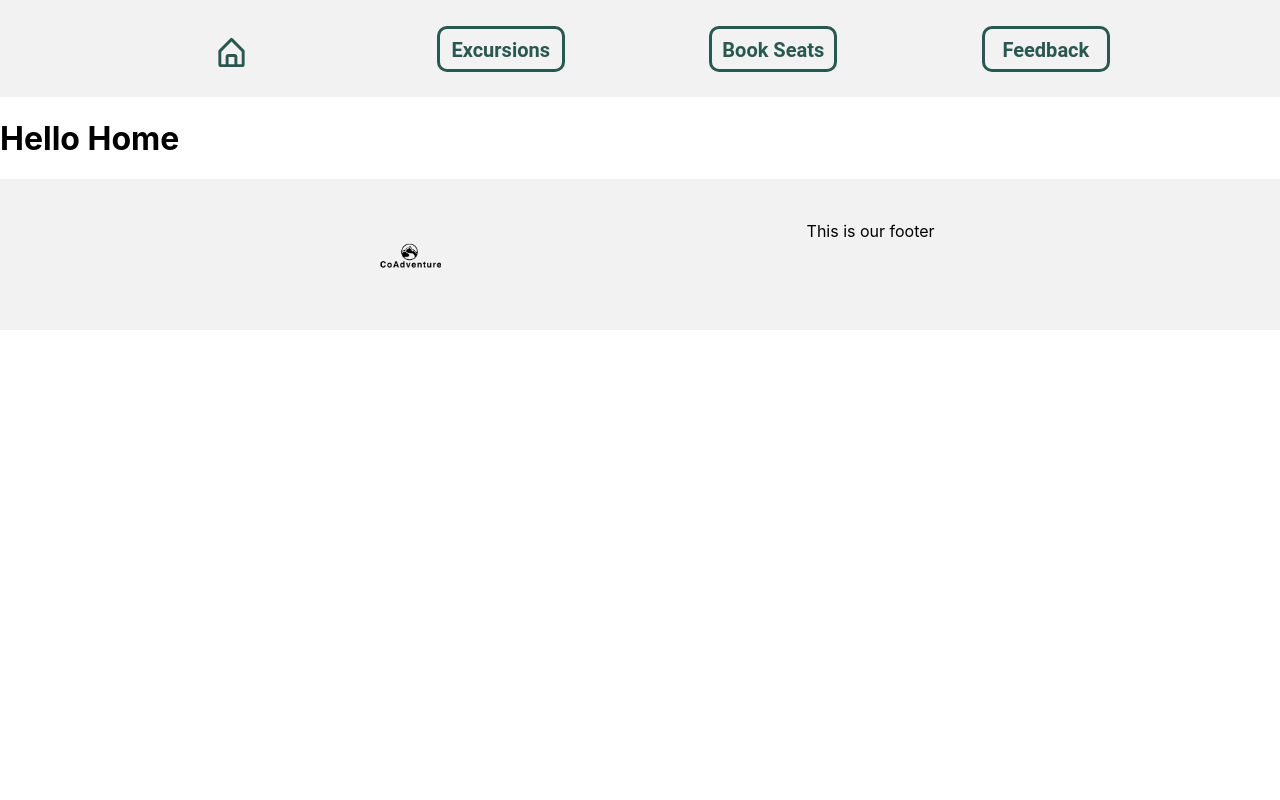
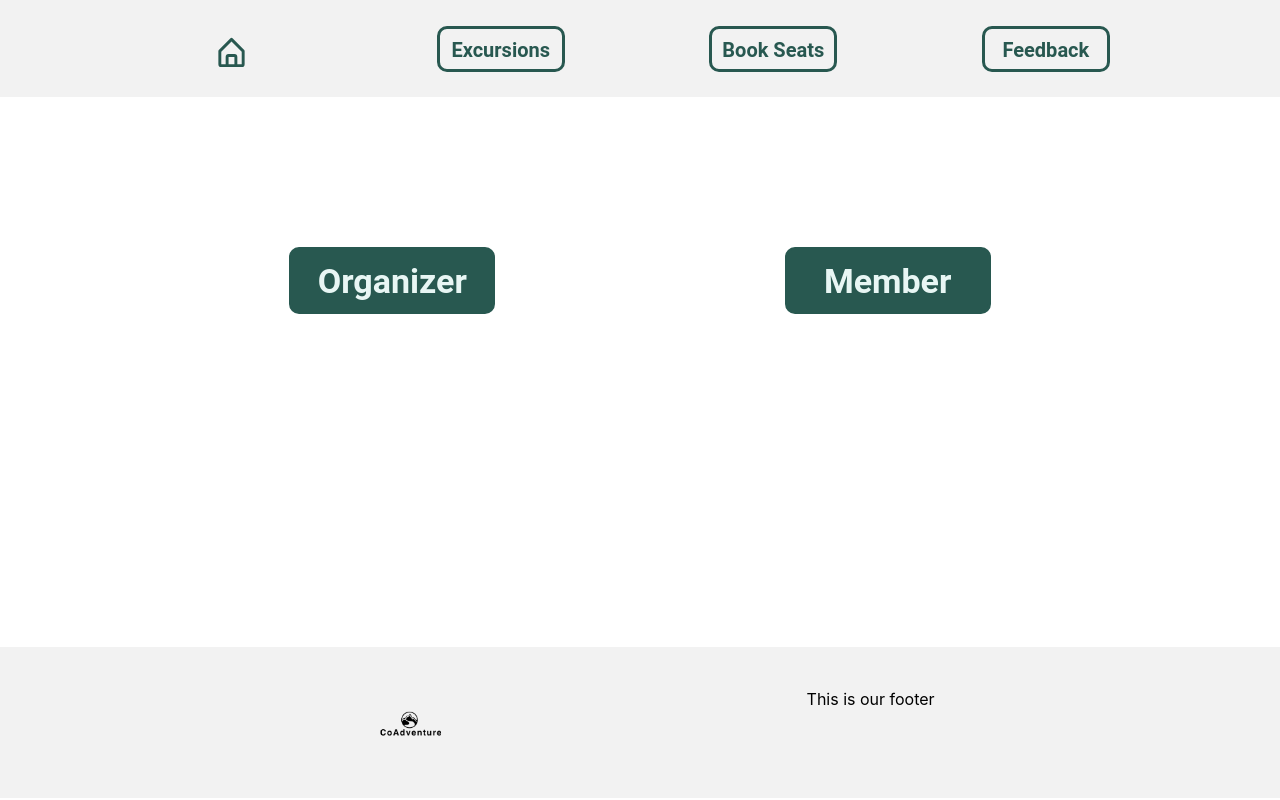
Before and after one commit to EliBB/TID_Group6, a React (Create React App) app in the folder coadventure/: page / in a window 1280 px wide. Built offline with nearby package versions, Linux system fonts and the light colour scheme.

Commit message:
Firstpage

```diff
--- a/coadventure/src/components/Footer/Footer.js
+++ b/coadventure/src/components/Footer/Footer.js
@@ -5,7 +5,7 @@ import Logo from '../../images/Logo_CoAdventure.png';
 function Footer(){
     return(
         <div className="footer-container">
-            <img src={Logo} className="logo"/>
+            <img src={Logo} className="logo" alt="Logo"/>
             <p>This is our footer</p>
         </div>
     )
--- /dev/null
+++ b/coadventure/src/components/MenuBar/MenuBarItems/Home/Home.css
@@ -0,0 +1,35 @@
+.home-container{
+    display: flex;
+    justify-content: space-evenly;
+
+}
+
+.home-col{
+    display: flex;
+    min-height: 400px;
+    margin-top: 150px;
+}
+
+.home-btn{
+    width: 200px;
+    height: 61px;
+
+    border: 3px solid #285850;
+    border-radius: 10px;
+    background-color: #285850;
+
+    display: flex;
+    justify-content: center;
+    align-items: center;
+    text-align: center;
+
+    font-family:'Roboto', sans-serif;
+    font-size: 34px;
+    font-weight: 700;
+
+}
+
+.home-btn a{
+    text-decoration: none;
+    color: #E8F6F4;
+}
--- a/coadventure/src/components/MenuBar/MenuBarItems/Home/Home.js
+++ b/coadventure/src/components/MenuBar/MenuBarItems/Home/Home.js
@@ -1,8 +1,37 @@
 import React from 'react';
+import {BrowserRouter as Router, Route, NavLink, Switch, BrowserRouter } from "react-router-dom";
+import Member from './Member/Member';
+import Organizer from './Organizer/Organizer';
+import './Home.css';
+
 
 function Home(){
     return(
-    <h1>Hello Home</h1>
+        <BrowserRouter>
+            <div className="home-container">
+                <div className="home-col">
+                    <div className="home-btn">
+                        <NavLink to="/Organizer" activeStyle>
+                            Organizer
+                        </NavLink>
+                    </div>
+                </div>
+
+                <div className="home-col">
+                    <div className="home-btn">
+                        <NavLink to="/Member" activeStyle>
+                            Member
+                        </NavLink>
+                    </div>
+                </div>
+            </div>
+
+            <Switch>
+                <Route path="/organizer" render={Organizer}/>
+                <Route path="/member" render={Member}/>
+            </Switch>
+        </BrowserRouter>
+
     )
 }
 
--- /dev/null
+++ b/coadventure/src/components/MenuBar/MenuBarItems/Home/Member/Member.js
@@ -0,0 +1,9 @@
+import React from 'react';
+
+function Member(){
+    return(
+        <p>Member</p>
+    )
+}
+
+export default Member;
--- /dev/null
+++ b/coadventure/src/components/MenuBar/MenuBarItems/Home/Organizer/Organizer.js
@@ -0,0 +1,9 @@
+import React from 'react';
+
+function Organizer(){
+    return(
+        <p>Organizer</p>
+    )
+}
+
+export default Organizer;
```
